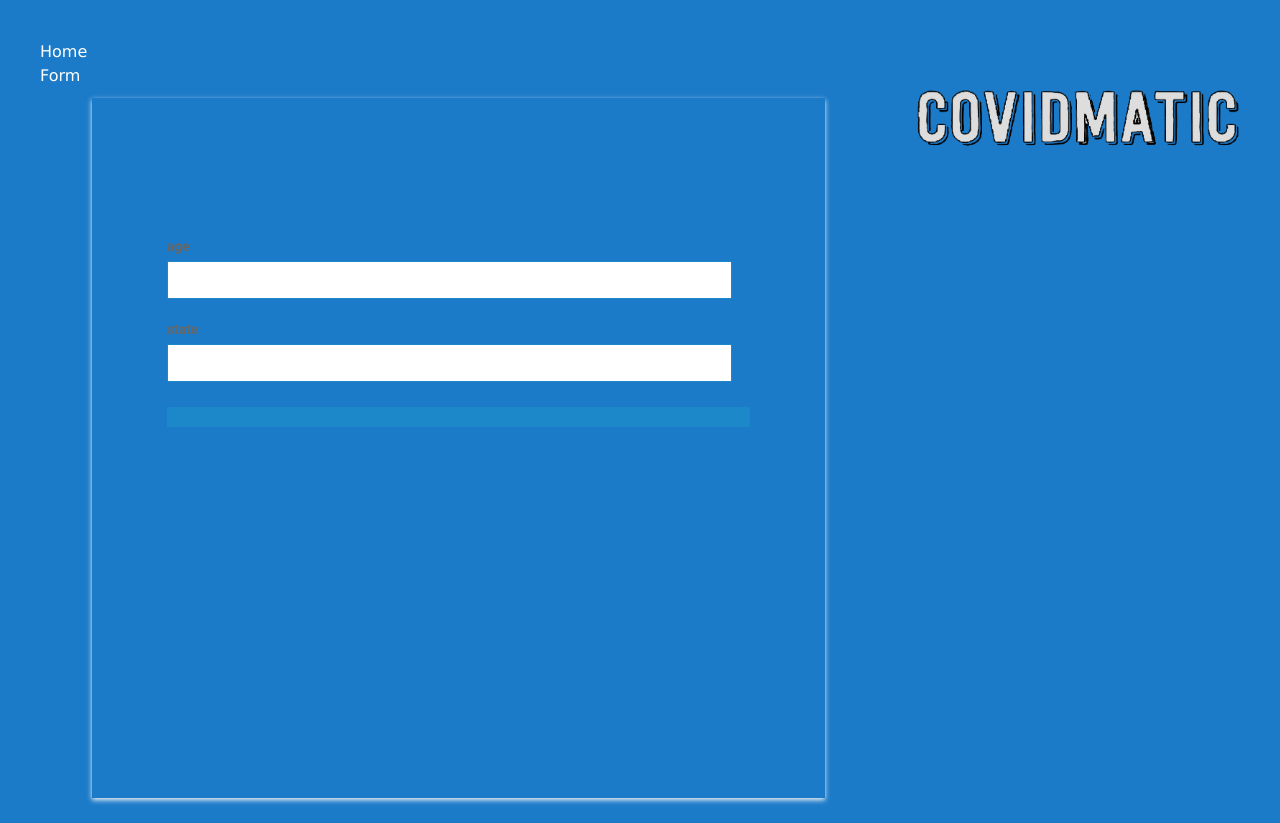
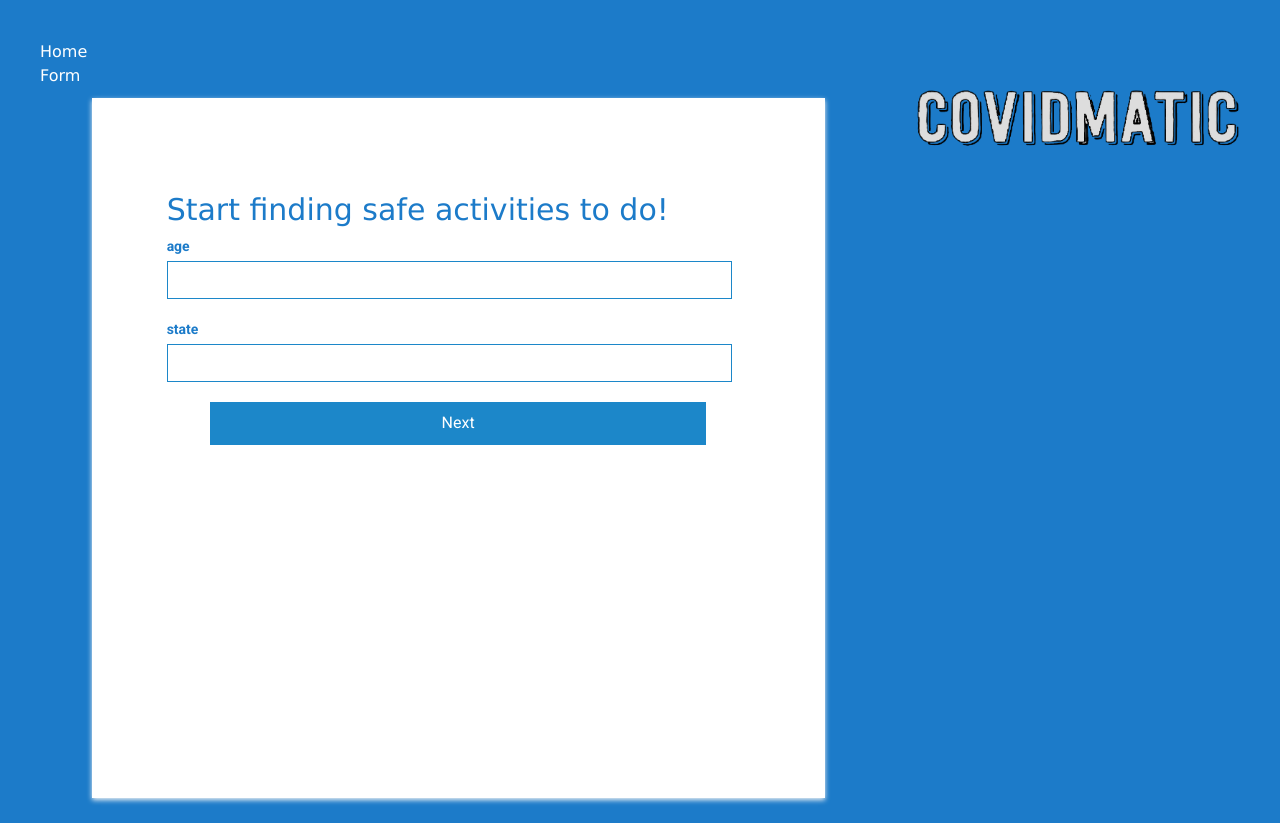
Before and after one commit to Neragin/Hackathonproject, a Flask app: page /form in a window 1280 px wide. Run offline with Flask 2, Linux system fonts and the light colour scheme; some libraries are stand-ins or nearby versions.

Commit message:
yayyyyyyyyyyyyyyyyy

```diff
--- a/templates/form.html
+++ b/templates/form.html
@@ -49,7 +49,7 @@
     color: #666;
     }
     button {
-    width: 100%;
+    width: 85%;
     padding: 10px;
     border: none;
     background: #1c87c9;
@@ -80,6 +80,9 @@
     margin-left: 28%;
     }
     }
+    label {
+    color: #1c7bc9;
+    }
   </style>
   </head>
   <body style = "background-color: #1c7bc9;">
@@ -100,8 +103,8 @@
 </div>
 <div id="header"></div>
 <div class="main-block">
-  <form action="/" style = "background-color: transparent !important;">
-    <h2>Start finding safe activities to do!</h2>
+  <form action="/" style = "background-color: #fff !important;">
+    <h2 style="color: #1c7bc9; !important;">Start finding safe activities to do!</h2>
     <div>
       <form method="POST" action="{{ url_for('form') }}">
       {{ form.csrf_token }}
@@ -109,7 +112,7 @@
       {{ form.age }}
       {{ form.state.label }}
       {{ form.state }}
-      <button type="submit" value="Submit">
+      <center><button type="submit" value="Submit">Next</button></center>
     </div>
   </form>
 </div>
```
Also changed, not shown: static/css/style.css (line endings or trailing spaces).
